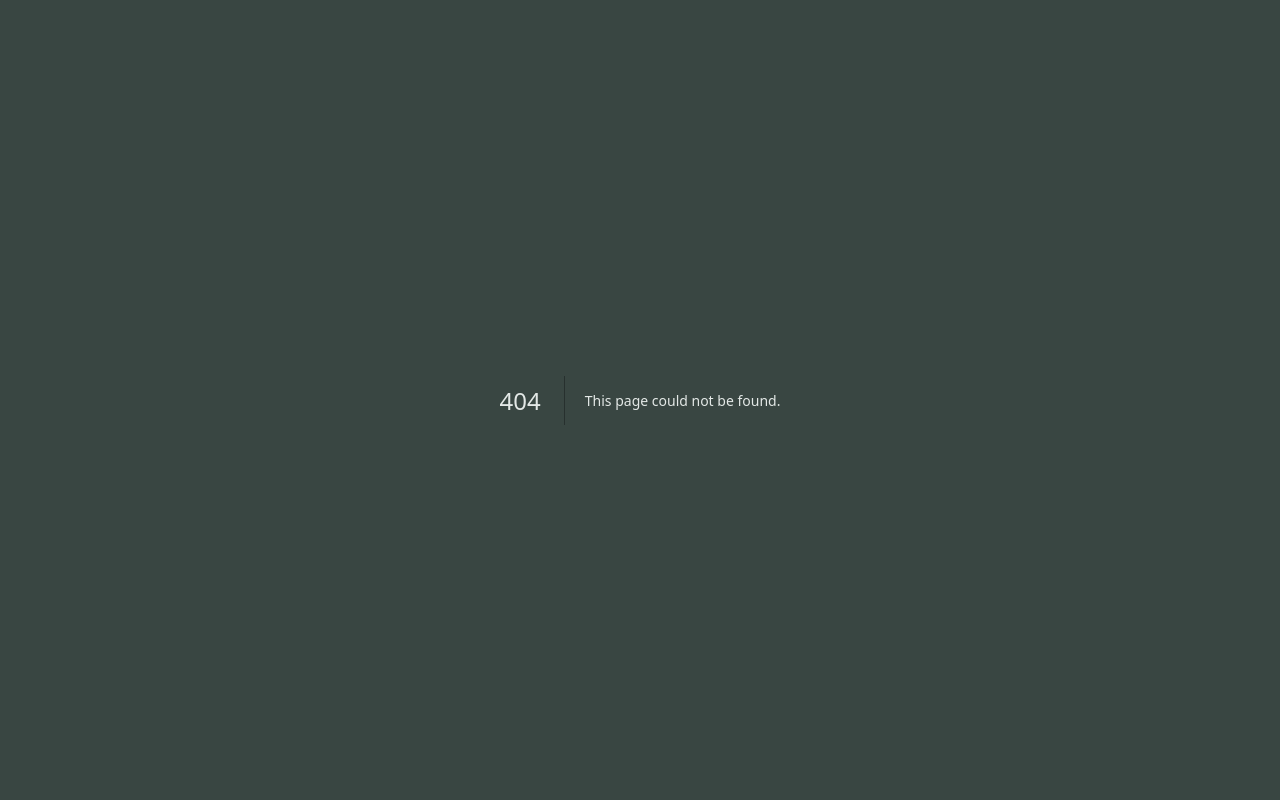
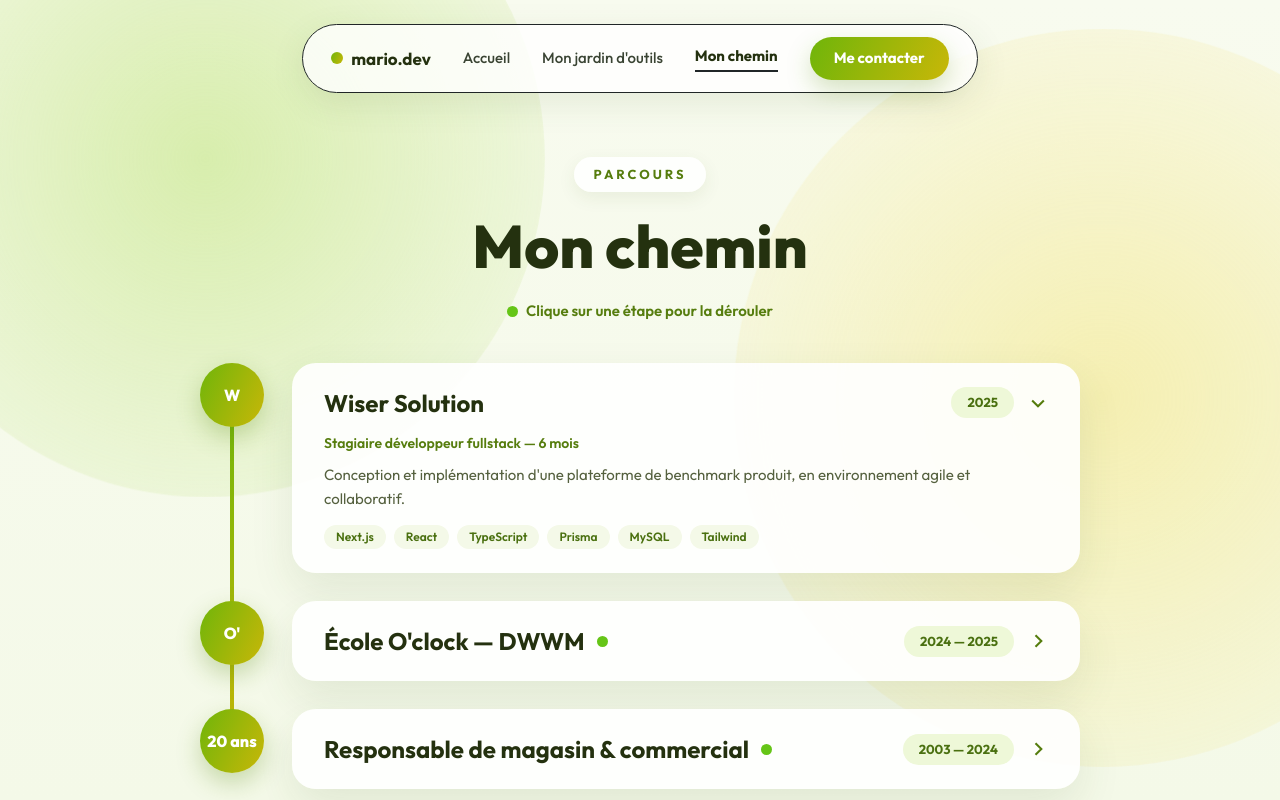
Before and after one commit to mario-souvily/portofolio2, a Next.js app: page /chemin in a window 1280 px wide. Before the commit this address had no page. Built offline with nearby package versions, Linux system fonts and the light colour scheme; a web font is replaced by a local one.

Commit message:
add /chemin page: career accordion timeline with reworked copy

```diff
--- /dev/null
+++ b/app/chemin/page.tsx
@@ -0,0 +1,38 @@
+import type { Metadata } from "next";
+import { Timeline } from "../../components/chemin/Timeline";
+import { Blobs } from "../../components/site/Blobs";
+import { NavBar } from "../../components/site/NavBar";
+
+export const metadata: Metadata = {
+  title: "Mon chemin - Mario Souvily-grieco | Développeur Web Fullstack",
+  description:
+    "Le parcours de Mario Souvily-grieco : 20 ans dans le commerce, la formation O'clock, un stage chez Wiser — du commerce au code.",
+  alternates: {
+    canonical: "/chemin",
+  },
+};
+
+export default function Chemin() {
+  return (
+    <main className="page-organique font-outfit relative min-h-screen overflow-hidden flex-1">
+      <Blobs />
+      <div className="relative">
+        <NavBar />
+        <div className="px-4 md:px-20 py-14 md:py-16 flex flex-col items-center gap-6">
+          <span className="bg-white/85 text-[#567d0e] font-bold text-[13px] tracking-[3px] py-2 px-5 rounded-full shadow-[0_6px_18px_rgba(60,90,30,0.08)]">
+            PARCOURS
+          </span>
+          <h1 className="text-4xl md:text-6xl font-extrabold text-[#24310f]">Mon chemin</h1>
+          <div className="inline-flex items-center gap-2 text-[15px] font-semibold text-[#567d0e] text-center">
+            <span className="cuedot"></span>
+            Clique sur une étape pour la dérouler
+          </div>
+          <Timeline />
+          <p className="text-[15px] text-[#55613f] max-w-xl text-center mt-6">
+            Trois vies, un fil rouge : comprendre les gens pour construire ce qui leur est utile.
+          </p>
+        </div>
+      </div>
+    </main>
+  );
+}
--- a/app/data/career.ts
+++ b/app/data/career.ts
@@ -1,52 +1,40 @@
 export const Parcours = [
   {
     id: "wiser",
-    title: "Wiser Solution ",
+    monogram: "W",
+    title: "Wiser Solution",
+    role: "Stagiaire développeur fullstack — 6 mois",
     description:
-      "Conception et implémentation d'une plateforme de benchmark produit ",
-    stack: [
-      "Next.js",
-      "React",
-      "Tailwind CSS",
-      "TypeScript",
-      "Prisma",
-      "MySQL",
-    ],
-    role: "Stagiaire Software Développeur",
-    image: "/images/wiser.jpg",
-    date: "2025-2025",
-    bgColor: "bg-card",
+      "Conception et implémentation d'une plateforme de benchmark produit, en environnement agile et collaboratif.",
+    stack: ["Next.js", "React", "TypeScript", "Prisma", "MySQL", "Tailwind"],
+    date: "2025",
   },
   {
     id: "oclock",
-    title: "Ecole O'clock - DWWM",
-    description: "Formation au titre de développeur web fullstack",
+    monogram: "O'",
+    title: "École O'clock — DWWM",
+    role: "Apprenant — formation intensive",
+    description:
+      "Formation au titre professionnel de développeur web et web mobile : bases solides en front-end comme en back-end.",
     stack: [
       "JavaScript",
-      "html",
-      "css",
       "React",
-      "TypeScript",
+      "Node.js",
       "Express",
-      "Nodejs",
       "PostgreSQL",
       "Sequelize",
       "Docker",
-      "Git",
-      "Github",
     ],
-    role: "Apprenant",
-    image: "/images/oclock.jpg",
-    date: "2024-2025",
-    bgColor: "bg-card",
+    date: "2024 — 2025",
   },
   {
     id: "responsable",
-    title: "Responsable de magasin et commercial",
-    description: "Pret à porter, Immobilier, Restauration, Magasins",
-    role: " Responsable",
-    image: "/images/responsable.png",
-    date: "2003-2024",
-    bgColor: "bg-card",
+    monogram: "20 ans",
+    title: "Responsable de magasin & commercial",
+    role: "Prêt-à-porter, immobilier, restauration",
+    description:
+      "Vingt ans à manager des équipes et à servir de vrais clients — la rigueur et le sens du service que j'apporte aujourd'hui au code.",
+    stack: ["Management", "Relation client"],
+    date: "2003 — 2024",
   },
 ];
--- /dev/null
+++ b/components/chemin/Timeline.tsx
@@ -0,0 +1,76 @@
+"use client";
+import { Parcours } from "@/app/data/career";
+import { useState } from "react";
+
+/* Frise en accordéon : une étape ouverte à la fois, clic pour dérouler/replier */
+export const Timeline = () => {
+  const [step, setStep] = useState(0);
+
+  return (
+    <div className="relative w-full max-w-[880px] flex flex-col gap-7 mt-4">
+      <div className="absolute left-[26px] md:left-[30px] top-8 bottom-8 w-1 rounded grad-vert" style={{ background: "linear-gradient(180deg, #6fb50a, #c8b708)" }}></div>
+
+      {Parcours.map((parcours, i) => {
+        const open = step === i;
+        return (
+          <div key={parcours.id} className="flex gap-4 md:gap-7 items-start relative">
+            <div className="flex-none w-[56px] h-[56px] md:w-[64px] md:h-[64px] rounded-full grad-vert text-white font-extrabold text-sm md:text-base flex items-center justify-center text-center leading-tight shadow-[0_10px_24px_rgba(90,140,20,0.3)] relative">
+              {parcours.monogram}
+            </div>
+            <button
+              type="button"
+              onClick={() => setStep(open ? -1 : i)}
+              aria-expanded={open}
+              className="flex-1 bg-white/90 rounded-3xl py-5 px-5 md:py-6 md:px-8 shadow-[0_18px_44px_rgba(60,90,30,0.1)] cursor-pointer border-none text-left font-outfit transition-all hover:-translate-y-0.5 hover:shadow-[0_24px_52px_rgba(60,90,30,0.16)]"
+            >
+              <span className="flex flex-wrap justify-between items-center gap-3">
+                <span className="flex items-center gap-3">
+                  <span className="text-lg md:text-2xl font-bold text-[#24310f]">{parcours.title}</span>
+                  {!open && <span className="cuedot"></span>}
+                </span>
+                <span className="flex items-center gap-3.5">
+                  <span className="bg-[#eef8d8] text-[#4a7010] rounded-full py-1.5 px-4 text-[13px] font-bold whitespace-nowrap">
+                    {parcours.date}
+                  </span>
+                  <svg
+                    width="20"
+                    height="20"
+                    viewBox="0 0 24 24"
+                    fill="none"
+                    stroke="#567d0e"
+                    strokeWidth="2.5"
+                    className="transition-transform duration-300"
+                    style={{ transform: open ? "rotate(90deg)" : "rotate(0deg)" }}
+                  >
+                    <path d="M9 5 L16 12 L9 19"></path>
+                  </svg>
+                </span>
+              </span>
+              <span
+                className="grid transition-all duration-500"
+                style={{ gridTemplateRows: open ? "1fr" : "0fr", opacity: open ? 1 : 0 }}
+              >
+                <span className="overflow-hidden min-h-0 block">
+                  <span className="flex flex-col gap-2.5 items-start pt-3.5">
+                    <span className="text-sm font-semibold text-[#567d0e]">{parcours.role}</span>
+                    <span className="text-[15px] leading-relaxed text-[#55613f]">{parcours.description}</span>
+                    <span className="flex flex-wrap gap-2 mt-1">
+                      {parcours.stack.map((stack) => (
+                        <span
+                          key={stack}
+                          className="bg-[#f4f9e8] text-[#4a7010] rounded-full py-1 px-3 text-xs font-semibold"
+                        >
+                          {stack}
+                        </span>
+                      ))}
+                    </span>
+                  </span>
+                </span>
+              </span>
+            </button>
+          </div>
+        );
+      })}
+    </div>
+  );
+};
```
